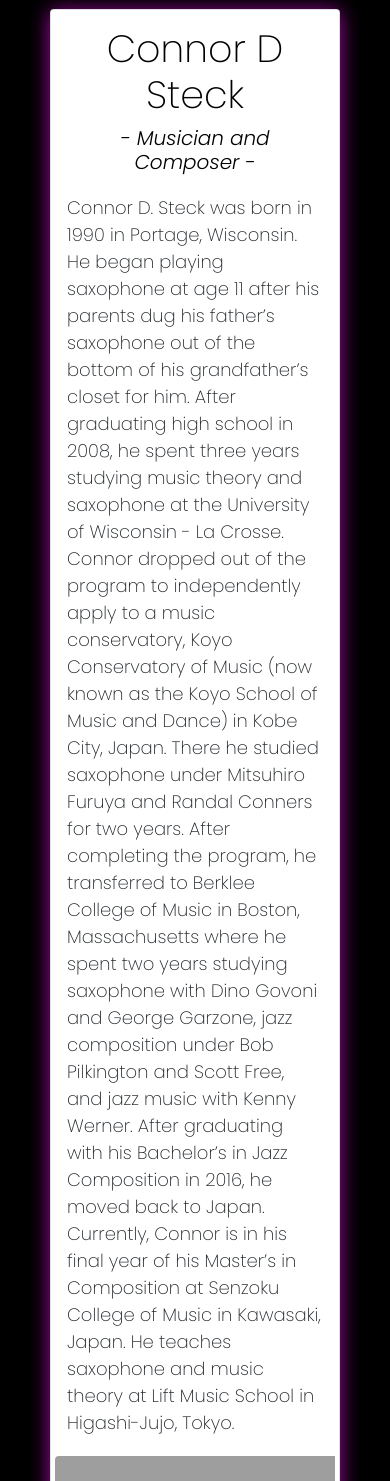
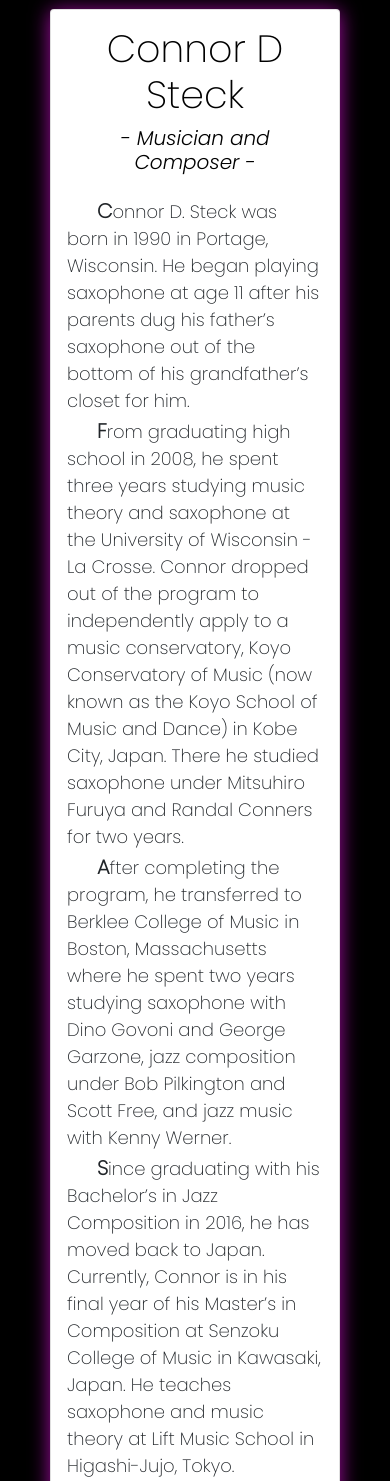
Before and after one commit to LHB410/Connor_website, a PHP site: page / in a window 390 px wide. Shown: the part 178-1659 px from the top of the page. Run offline with PHP 8.4, Linux system fonts and the light colour scheme; some libraries are stand-ins or nearby versions; grey boxes are pictures that could not be loaded.

Commit message:
fixed bio formatting

```diff
--- a/css/cards.css
+++ b/css/cards.css
@@ -16,7 +16,9 @@
   font-size: 18px;
   text-align: left;
   font-family: 'Poppins', sans-serif;
-  padding-top: 12px;
+  /* padding-top: 12px; */
+  text-indent: 30px;
+  margin-bottom: 4px;
 }
 
 #title{
@@ -26,9 +28,16 @@
 }
 
 .img-padding {
-  padding-bottom: 4px;
+  margin-bottom: 4px;
 }
 
 .card-body {
   padding-bottom: 4px;
+  height: min-content;
 }
+
+p:first-letter {
+  font-size: 20px;
+  line-height: 1;
+  font-weight: bold;
+}
--- a/index.html
+++ b/index.html
@@ -44,24 +44,24 @@
           <div class="card-body">
             <h3 class="card-title" id="title">Connor D Steck</h3>
             <h5 class="card-title">- Musician and Composer -</h5>
-            <p class="card-text">Connor D. Steck was born in 1990 in Portage, Wisconsin. He began playing saxophone at age 11 after his parents
-            dug his father’s saxophone out of the bottom of his grandfather’s closet for him. After graduating high school in 2008,
+            <p class="card-text pt-3">Connor D. Steck was born in 1990 in Portage, Wisconsin. He began playing saxophone at age 11 after his parents
+            dug his father’s saxophone out of the bottom of his grandfather’s closet for him.</p> <p class="card-text">From graduating high school in 2008,
             he spent three years studying music theory and saxophone at the University of Wisconsin - La Crosse. Connor dropped out
             of the program to independently apply to a music conservatory, Koyo Conservatory of Music (now known as the Koyo School
             of Music and Dance) in Kobe City, Japan. There he studied saxophone under Mitsuhiro Furuya and Randal Conners for two
-            years. After completing the program, he transferred to Berklee College of Music in Boston, Massachusetts where he spent
+            years.</p>  <p class="card-text">After completing the program, he transferred to Berklee College of Music in Boston, Massachusetts where he spent
             two years studying saxophone with Dino Govoni and George Garzone, jazz composition under Bob Pilkington and Scott Free,
-            and jazz music with Kenny Werner. After graduating with his Bachelor’s in Jazz Composition in 2016, he moved back to
+            and jazz music with Kenny Werner.</p> <p class="card-text">Since graduating with his Bachelor’s in Jazz Composition in 2016, he has moved back to
             Japan. Currently, Connor is in his final year of his Master’s in Composition at Senzoku College of Music in Kawasaki,
             Japan. He teaches saxophone and music theory at Lift Music School in Higashi-Jujo, Tokyo.</p>
           </div>
         </div>
         <div class="col-md-2 p-1">
-          <img src="images/bw_bio_pic.jpg" class="img-fluid rounded-start img-padding" alt="connor d steck playing saxaphone">
-          <img src="images/wide.jpg" class="img-fluid rounded-start" alt="connor d steck playing saxaphone with a jazz band">
+          <img src="images/bw_bio_pic.jpg" class="img-fluid rounded img-padding" alt="connor d steck playing saxaphone">
+          <img src="images/wide.jpg" class="img-fluid rounded" alt="connor d steck playing saxaphone with a jazz band">
         </div>
-        <div class="col-md-3 p-1">
-          <img src="images/bio pic.jpg" style="height: 539px;" class="img-fluid rounded-start" alt="connor d steck playing saxaphone">
+        <div class="col-sm-12 col-md-3 p-1">
+          <img src="images/bio pic.jpg" class="img-fluid rounded" alt="connor d steck playing saxaphone">
         </div>
       </div>
     </div>
@@ -115,8 +115,8 @@
           <div class="card border-radius">
           <img src="images/jazz2.jpg" class="card-img-top" alt="...">
           <div class="card-body">
-            <p class="card-text"> <strong>- The Connor D. Steck Quartet -</strong> <br>
-            Connor’s mostly acoustic and sometimes slightly electric modern jazz quartet.</p>
+            <p class="card-text mb-1" style="font-size: 20px;"><strong>- The Connor D. Steck Quartet -</strong></p>
+            <p class="card-text"> Connor’s mostly acoustic and sometimes slightly electric modern jazz quartet.</p>
           </div>
         </div>
         </div>
@@ -124,7 +124,7 @@
           <div class="card border-radius">
             <img src="images/jazz.jpg" class="card-img-top" alt="...">
             <div class="card-body">
-              <p class="card-text">More coming soon.</p>
+              <p class="card-text text-center">More coming soon.</p>
             </div>
           </div>
         </div>
@@ -132,7 +132,7 @@
           <div class="card border-radius">
             <img src="images/jazz3.jpg" class="card-img-top" alt="...">
             <div class="card-body">
-              <p class="card-text">More coming soon.</p>
+              <p class="card-text text-center">More coming soon.</p>
             </div>
           </div>
         </div>
@@ -153,7 +153,7 @@
         <li><a href="https://www.instagram.com/cds_official_music/"><i class="fa-brands fa-instagram-square"></i></a></li>
         <li><a href="https://www.youtube.com/channel/UCY0l6cZPnMP7pvekrOrBeCA"><i class="fa-brands fa-youtube-square"></i></a></li>
       </ul>
-      <p id="email"><a href="mailto:cdsofficialmusic@gmail.com?subject=About a job">cdsofficialmusic@gmail</a></p>
+      <p id="email"><a href="mailto:cdsofficialmusic@gmail.com?subject=About a job">cdsofficialmusic@gmail.com</a></p>
       <p>© Connor D Steck. All rights reservered</p>
       <p id="portfolio-link">Website made and designed by <a href="http://laurabrooks.codes/">Laura Brooks</a>
       </p>
```
